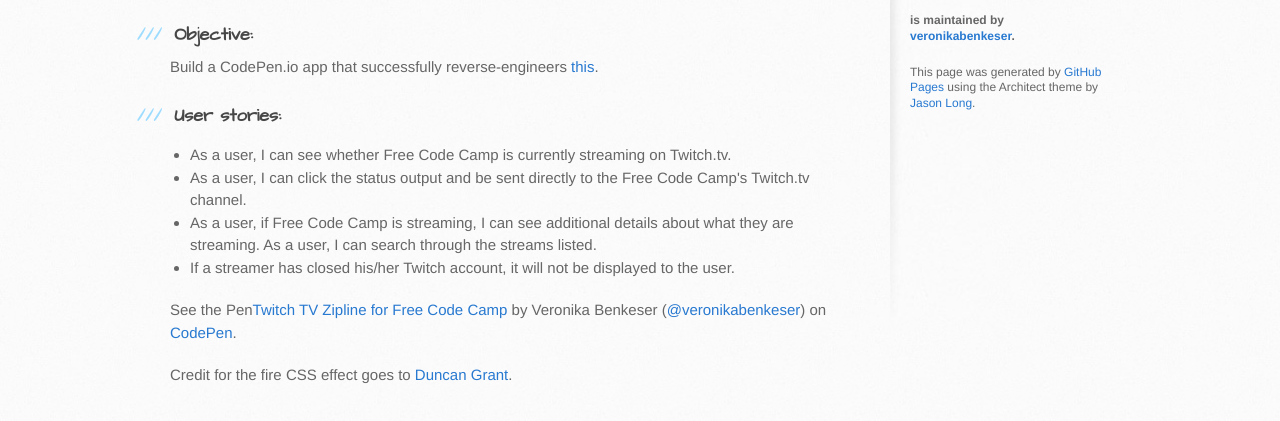
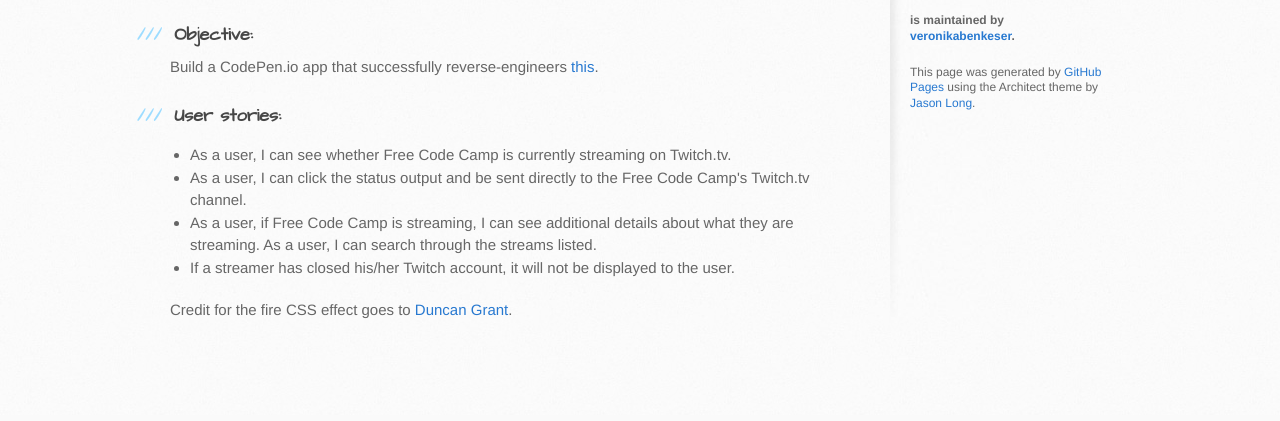
Before and after one commit to veronikabenkeser/Twitch-TV, a plain HTML site: page index.html in a window 1280 px wide. Shown: the part 385-806 px from the top of the page. Drawn offline with Linux system fonts and the light colour scheme.

Commit message:
First pages commit

```diff
--- a/index.html
+++ b/index.html
@@ -50,7 +50,6 @@
     <li>As a user, if Free Code Camp is streaming, I can see additional details about what they are streaming. As a user, I can search through the streams listed.</li>
     <li>If a streamer has closed his/her Twitch account, it will not be displayed to the user.</li>
   </ul>
-  <p>See the Pen<a href="http://codepen.io/veronikabenkeser/pen/PqxYvb/">Twitch TV Zipline for Free Code Camp</a> by Veronika Benkeser (<a href="http://codepen.io/veronikabenkeser">@veronikabenkeser</a>) on <a href="http://codepen.io">CodePen</a>.</p>
 
   <p>Credit for the fire CSS effect goes to <a href="http://www.midwinter-dg.com/permalink-7-great-css-based-text-effects-using-the-text-shadow-property_2011-03-03.html" target="_blank">Duncan Grant</a>.</p>
 
```
